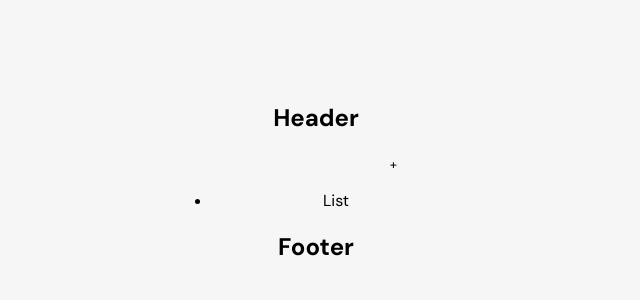
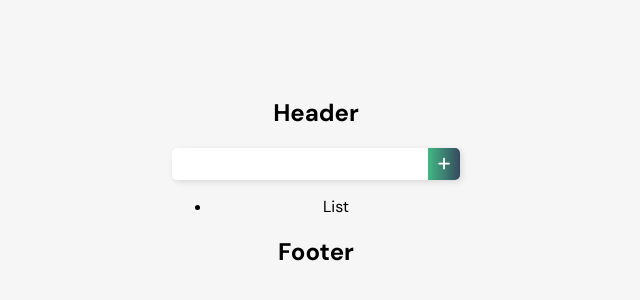
Before and after one commit to sonseong10/learn-vue, a Vue app in the folder vue-todo/: page / in a window 1280 px wide. Shown: the part 218-518 px from the top of the page, without its empty margins (324-964 px from the left). Built offline with nearby package versions, Linux system fonts and the light colour scheme.

Commit message:
🚧 Add event on submit and input form style

```diff
--- a/vue-todo/src/components/InputForm.vue
+++ b/vue-todo/src/components/InputForm.vue
@@ -1,12 +1,79 @@
 <template>
-  <form>
-    <input type="text" autocomplete="off" />
-    <button type="button" aria-label="add todo">+</button>
+  <form class="todo-form box-shadow" v-on:submit.prevent="addItem">
+    <input
+      class="form-input"
+      type="text"
+      autocomplete="off"
+      v-model="newItem"
+    />
+    <button class="form-button" type="submit" aria-label="add todo">
+      <i class="fas fa-plus"></i>
+    </button>
   </form>
 </template>
 
 <script>
-export default {}
+export default {
+  data: function() {
+    return {
+      newItem: "",
+      uniqueKey: undefined
+    }
+  },
+  methods: {
+    addItem: function() {
+      console.log(this.newItem)
+      if (this.newItem !== "") {
+        this._getKeyGenerator()
+        localStorage.setItem(this.uniqueKey, this.newItem)
+        this._clearInput()
+      }
+    },
+    _getKeyGenerator: function() {
+      this.uniqueKey = new Date().getTime()
+    },
+
+    _clearInput: function() {
+      this.newItem = ""
+    }
+  }
+}
 </script>
 
-<style></style>
+<style scoped>
+.todo-form {
+  display: flex;
+  align-items: center;
+  justify-content: flex-start;
+  border-radius: 5px;
+}
+
+.form-input {
+  flex-grow: 1;
+  padding-left: 8px;
+  height: 32px;
+  border: none;
+  border-radius: 5px 0 0 5px;
+  background-color: #fff;
+  font-size: 0.9rem;
+  line-height: 32px;
+  color: #1d1d1d;
+}
+
+.form-input:focus,
+.form-button:focus {
+  outline: none;
+}
+
+.form-button {
+  flex-shrink: 0;
+  padding: 0;
+  width: 32px;
+  height: 32px;
+  border-radius: 0 5px 5px 0;
+  background: linear-gradient(to right, #42b883, #35495e);
+  color: #fff;
+  font-size: 0.9rem;
+  line-height: 32px;
+}
+</style>
```
